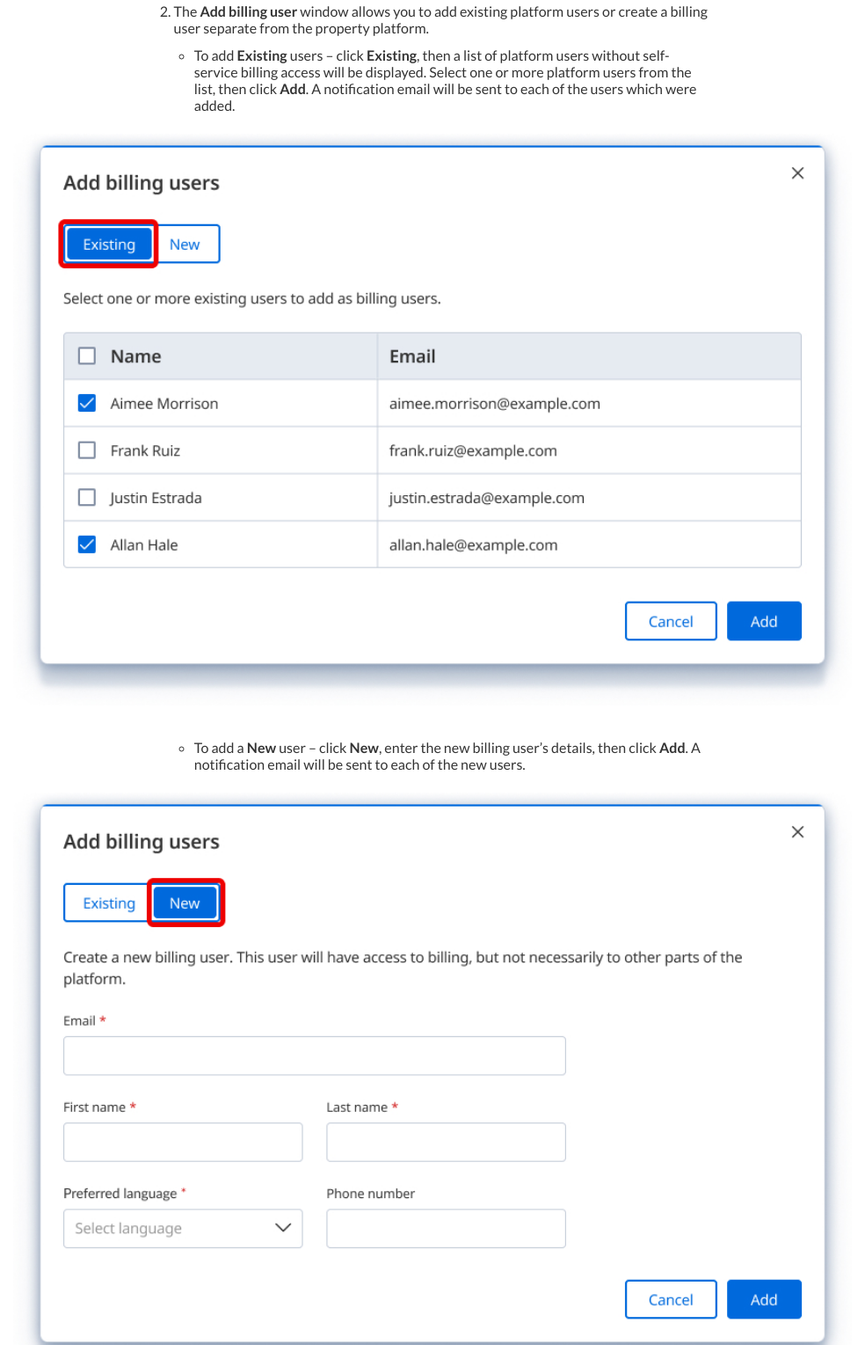
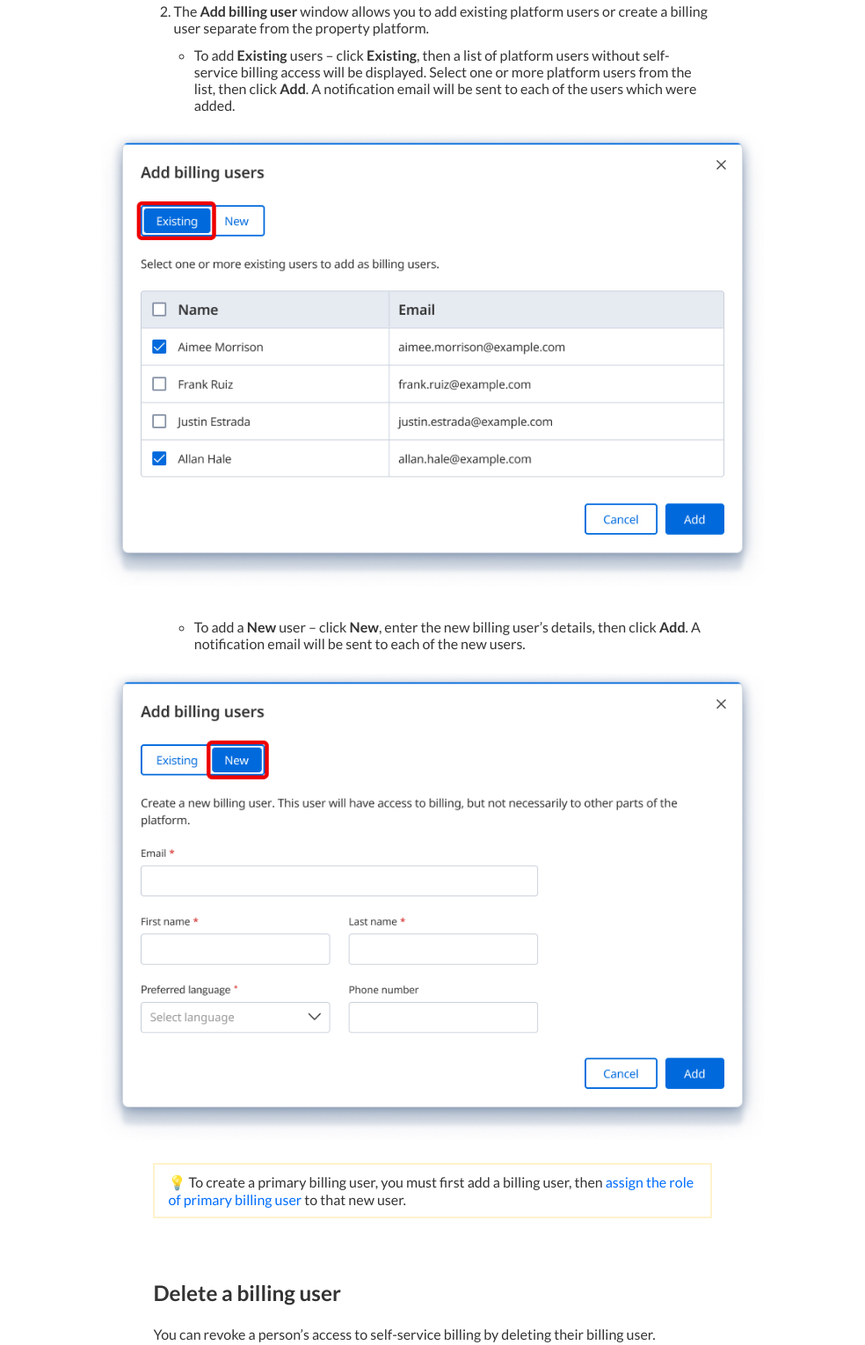
Before and after one commit to benjamin-glitsos/benglitsos-articles, a plain HTML site: page manage-billing-users/index.html in a window 1280 px wide. Shown: the part 2853-4382 px from the top of the page at 88% size, without its empty margins (148-1132 px from the left). Drawn offline with Linux system fonts and the light colour scheme.

Commit message:
Added small class to smaller images

```diff
--- a/manage-billing-users/index.html
+++ b/manage-billing-users/index.html
@@ -97,7 +97,7 @@
                 </ul>
             </li>
         </ol>
-        <div class="full-bleed-image">
+        <div class="full-bleed-image small">
             <img alt="Go to 'Add billing users' window &gt; 'Existing' &gt; 'Select one or more existing users to add as billing users.'" src="/images/create-user-2.jpg" />
         </div>
         <ol style="list-style-type: none;">
@@ -107,7 +107,7 @@
                 </ul>
             </li>
         </ol>
-        <div class="full-bleed-image">
+        <div class="full-bleed-image small">
             <img alt="Go to 'Add billing users' window &gt; 'New' &gt; 'Create a new billing user. This user will have access to billing, but not necessarily to other parts of the platform.'" src="/images/create-user-3.jpg" />
         </div>
         <div style="padding-bottom: 30px;">
--- a/themes/article-smblue.css
+++ b/themes/article-smblue.css
@@ -715,3 +715,7 @@ td:last-child {
     max-width: 1000px;
     height: auto;
 }
+
+.full-bleed-image.small > img {
+    max-width: 800px;
+}
```
